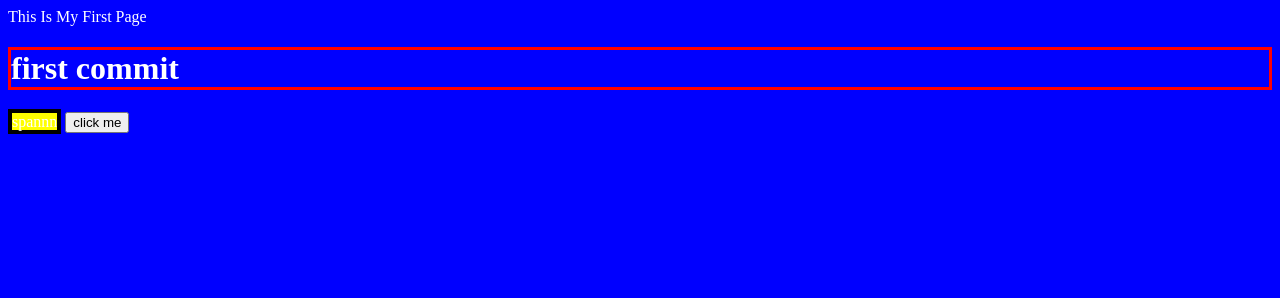
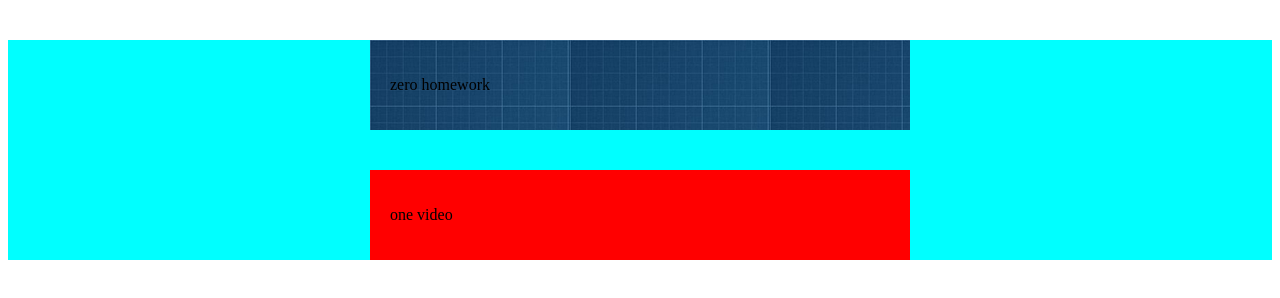
Before and after one commit to LemorKasho/html-homeworks, a plain HTML site: page index.html in a window 1280 px wide. Drawn offline with Linux system fonts and the light colour scheme.

Commit message:
my change second commit

```diff
--- /dev/null
+++ b/css/style.css
@@ -0,0 +1,22 @@
+.zero {
+    background-image: url("../inside/css-assignment-5-8.png");
+
+    background-color: blue;
+    padding: 20px;
+    width: 500px;
+    margin: 40px;
+    margin-left: auto;
+    margin-right: auto;
+}
+
+.one {
+    background-color: red;
+    padding: 20px;
+    width: 500px;
+    margin: 22px auto;
+
+}
+
+.hh {
+    background-color: aqua;
+}
--- a/index.html
+++ b/index.html
@@ -1,34 +1,20 @@
 <html>
 
 <head>
-    <!-- first homework -->
-    <title>
-        My First Page
-    </title>
-    <meta name="description" content="This Is Description For My First Page">
-    <style>
-        /* css code  */
-    </style>
-    <script>
-        // java script code
-    </script>
-    <link rel="stylesheet" href="style.css">
-
-    <!-- second homework -->
-    <meta name="description" content="description...">
-    <meta name="copyright" content="this is my page">
-    <meta charset="UTF-8">
-    <meta name="author" content="leemor kasho">
-    <meta name="revised" content="thursday">
-    <meta http-equiv="refresh" content="10">
-
+    <title> </title>
+    <!-- <meta http-equiv="refresh" content="10"> -->
+    <link rel="stylesheet" href="css/style.css">
 </head>
 
 <body>
-    This Is My First Page
-    <h1>first commit</h1>
-    <span id="yellow">spannn</span>
-    <button>click me</button>
+<div class="hh">
+    <div class="zero">
+        <p> zero homework</p>
+    </div>
+    <div class="one">
+        <p> one video </p>
+    </div>
+</div>
 </body>
 
 </html>
--- a/style.css
+++ /dev/null
@@ -1,17 +0,0 @@
-body {
-    background-color: blue;
-    color: white;
-}
-
-h1 {
-    border: 3px solid red;
-}
-
-span {
-    border: 4px solid black;
-}
-
-#yellow {
-    background-color: yellow;
-    color: white;
-}
```
Also changed, not shown: inside/FB_IMG_1696177954795 - Copy.jpg (added), inside/css-assignment-5-8.png (added), 1 other file.
